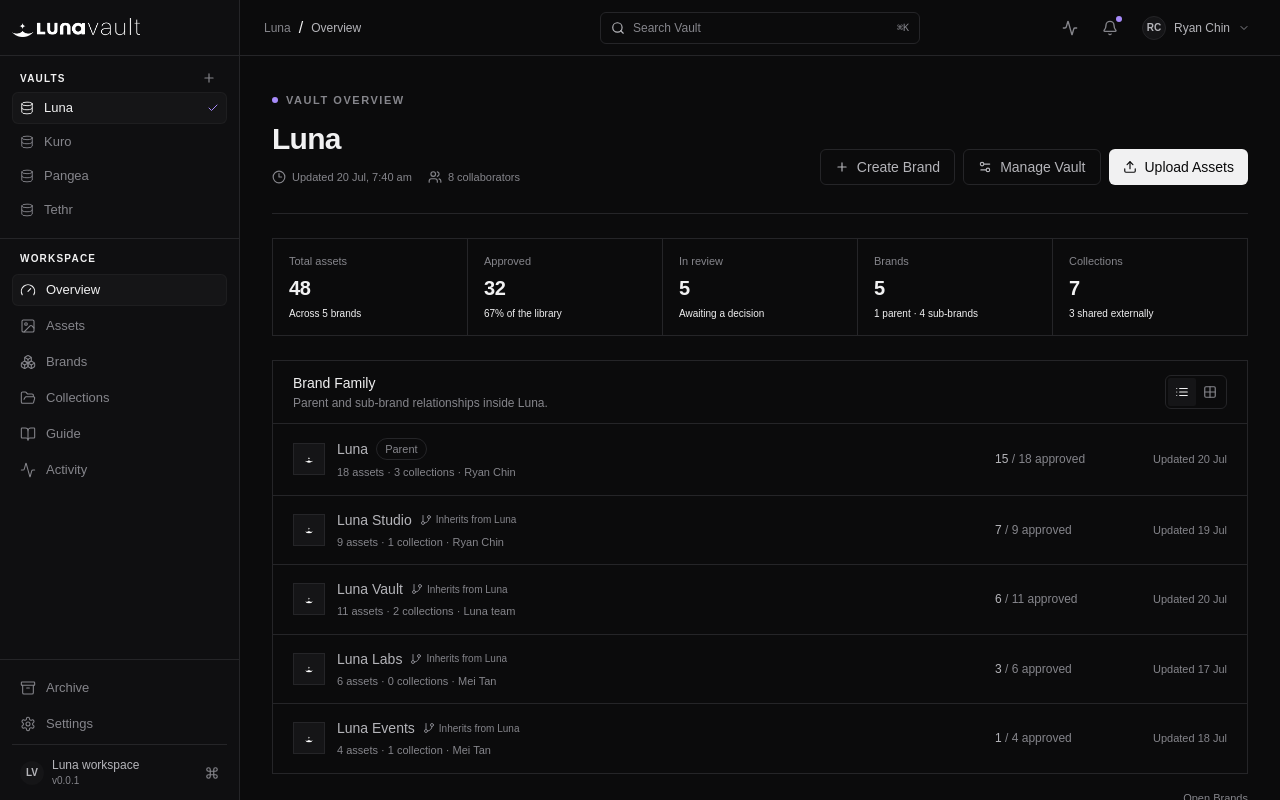
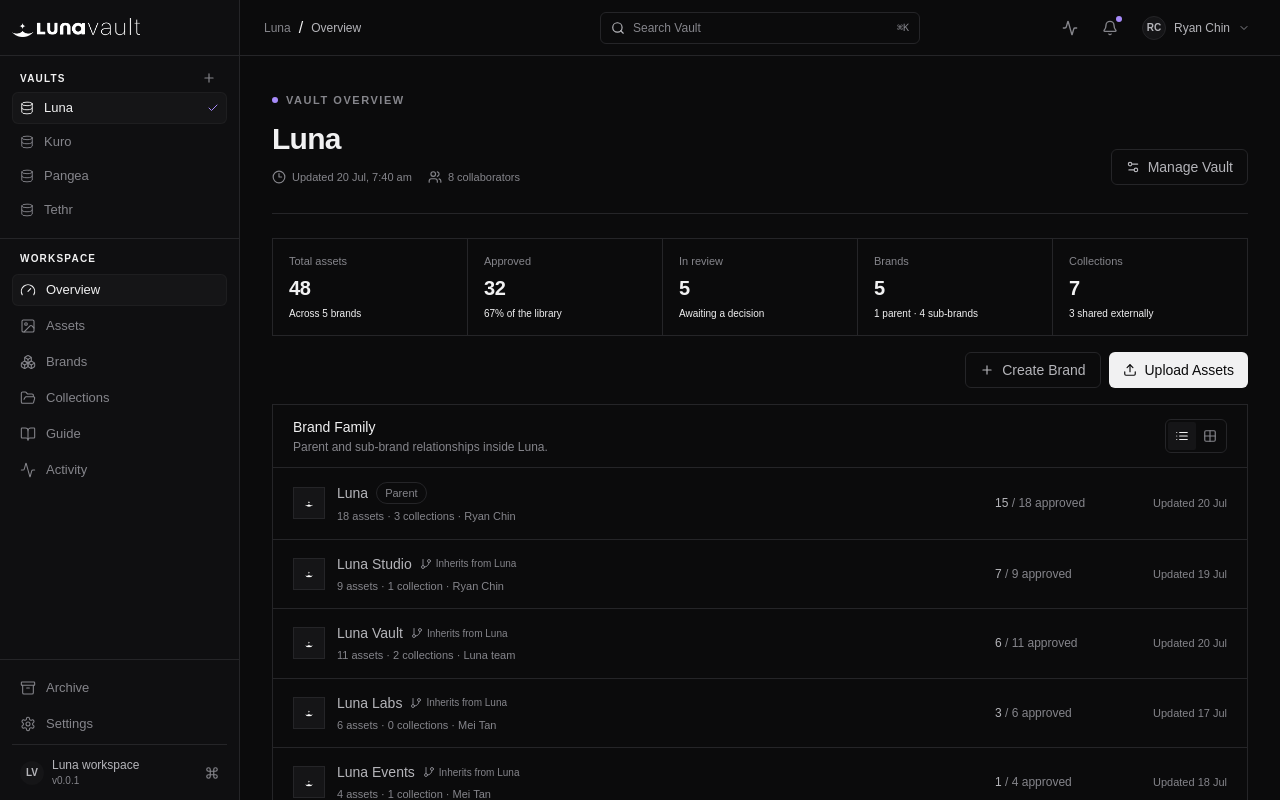
Before and after one commit to Ryanx-ai/luna-vault, a Next.js app: page /overview in a window 1280 px wide. Built offline with nearby package versions, Linux system fonts and the light colour scheme.

Commit message:
fix: refine Luna Vault overview action hierarchy

```diff
--- a/components/overview/workspace-overview.tsx
+++ b/components/overview/workspace-overview.tsx
@@ -72,7 +72,8 @@ function BrandGrid({ brands }: { brands: BrandSummary[] }) {
 export function WorkspaceOverview({ data }: { data: WorkspaceOverviewData }) {
   const { selectedVault } = useVault();
   const [view, setView] = useState<"list" | "grid">("list");
-  const [headerPanel, setHeaderPanel] = useState<"manage" | "create" | "upload" | null>(null);
+  const [manageOpen, setManageOpen] = useState(false);
+  const [creationPanel, setCreationPanel] = useState<"create" | "upload" | null>(null);
   const isLuna = selectedVault.id === "vault_luna";
   const metrics = isLuna ? data.metrics : [
     { label: "Total assets", value: selectedVault.assetCount, supportingText: "No assets added" },
@@ -93,25 +94,15 @@ export function WorkspaceOverview({ data }: { data: WorkspaceOverviewData }) {
             <span className="flex items-center gap-1.5"><Users className="size-3.5" />{selectedVault.collaboratorCount} collaborators</span>
           </div>
         </div>
-        <div className="flex flex-wrap items-center gap-2">
-          <Button variant="outline" onClick={() => setHeaderPanel((panel) => panel === "create" ? null : "create")} aria-expanded={headerPanel === "create"}><Plus className="size-3.5" />Create Brand</Button>
-          <Button variant="outline" onClick={() => setHeaderPanel((panel) => panel === "manage" ? null : "manage")} aria-expanded={headerPanel === "manage"}><Settings2 className="size-3.5" />Manage Vault</Button>
-          <Button onClick={() => setHeaderPanel((panel) => panel === "upload" ? null : "upload")} aria-expanded={headerPanel === "upload"}><Upload className="size-3.5" />Upload Assets</Button>
-        </div>
+        <Button variant="outline" onClick={() => setManageOpen((open) => !open)} aria-expanded={manageOpen}><Settings2 className="size-3.5" />Manage Vault</Button>
 
-        {headerPanel ? (
+        {manageOpen ? (
           <div className="absolute right-0 top-full z-20 mt-2 w-[min(340px,calc(100vw-32px))] border bg-panel p-4 shadow-2xl">
             <div className="flex items-center justify-between">
-              <p className="text-xs font-medium">{headerPanel === "manage" ? `Manage ${selectedVault.name}` : headerPanel === "create" ? "Create Brand" : "Upload Assets"}</p>
-              <button onClick={() => setHeaderPanel(null)} aria-label="Close Vault action" className="text-muted hover:text-foreground"><X className="size-3.5" /></button>
+              <p className="text-xs font-medium">Manage {selectedVault.name}</p>
+              <button onClick={() => setManageOpen(false)} aria-label="Close Manage Vault" className="text-muted hover:text-foreground"><X className="size-3.5" /></button>
             </div>
-            <p className="mt-2 text-[11px] leading-5 text-muted">
-              {headerPanel === "manage"
-                ? "Collaborators, permissions, Vault details, ownership, privacy, and archive settings will live here in a later milestone."
-                : headerPanel === "create"
-                  ? "Brand creation will be available in a later milestone. No brand has been created."
-                  : "Asset uploads will be available in a later milestone. No files have been selected or uploaded."}
-            </p>
+            <p className="mt-2 text-[11px] leading-5 text-muted">Collaborators, permissions, Vault details, ownership, privacy, and archive settings will live here in a later milestone.</p>
           </div>
         ) : null}
       </section>
@@ -127,7 +118,26 @@ export function WorkspaceOverview({ data }: { data: WorkspaceOverviewData }) {
         </div>
       </section>
 
-      <section className="mt-6 border bg-panel/30" aria-labelledby="brand-family-title">
+      <section className="relative mt-4 flex flex-col justify-end gap-2 sm:flex-row" aria-label="Vault creation actions">
+        <Button variant="outline" className="w-full sm:w-auto" onClick={() => setCreationPanel((panel) => panel === "create" ? null : "create")} aria-expanded={creationPanel === "create"}><Plus className="size-3.5" />Create Brand</Button>
+        <Button className="w-full sm:w-auto" onClick={() => setCreationPanel((panel) => panel === "upload" ? null : "upload")} aria-expanded={creationPanel === "upload"}><Upload className="size-3.5" />Upload Assets</Button>
+
+        {creationPanel ? (
+          <div className="absolute right-0 top-full z-20 mt-2 w-[min(340px,calc(100vw-32px))] border bg-panel p-4 shadow-2xl">
+            <div className="flex items-center justify-between">
+              <p className="text-xs font-medium">{creationPanel === "create" ? "Create Brand" : "Upload Assets"}</p>
+              <button onClick={() => setCreationPanel(null)} aria-label="Close creation action" className="text-muted hover:text-foreground"><X className="size-3.5" /></button>
+            </div>
+            <p className="mt-2 text-[11px] leading-5 text-muted">
+              {creationPanel === "create"
+                ? "Brand creation will be available in a later milestone. No brand has been created."
+                : "Asset uploads will be available in a later milestone. No files have been selected or uploaded."}
+            </p>
+          </div>
+        ) : null}
+      </section>
+
+      <section className="mt-4 border bg-panel/30" aria-labelledby="brand-family-title">
         <div className="flex items-center justify-between gap-4 border-b px-4 py-3 sm:px-5">
           <div><h2 id="brand-family-title" className="text-sm font-medium">Brand Family</h2><p className="mt-0.5 text-xs text-muted">Parent and sub-brand relationships inside {selectedVault.name}.</p></div>
           <div className="flex shrink-0 rounded-md border p-0.5" aria-label="Brand Family presentation">
```
Also changed, not shown: 2 other files (tests, documents, lock files or other folders).
